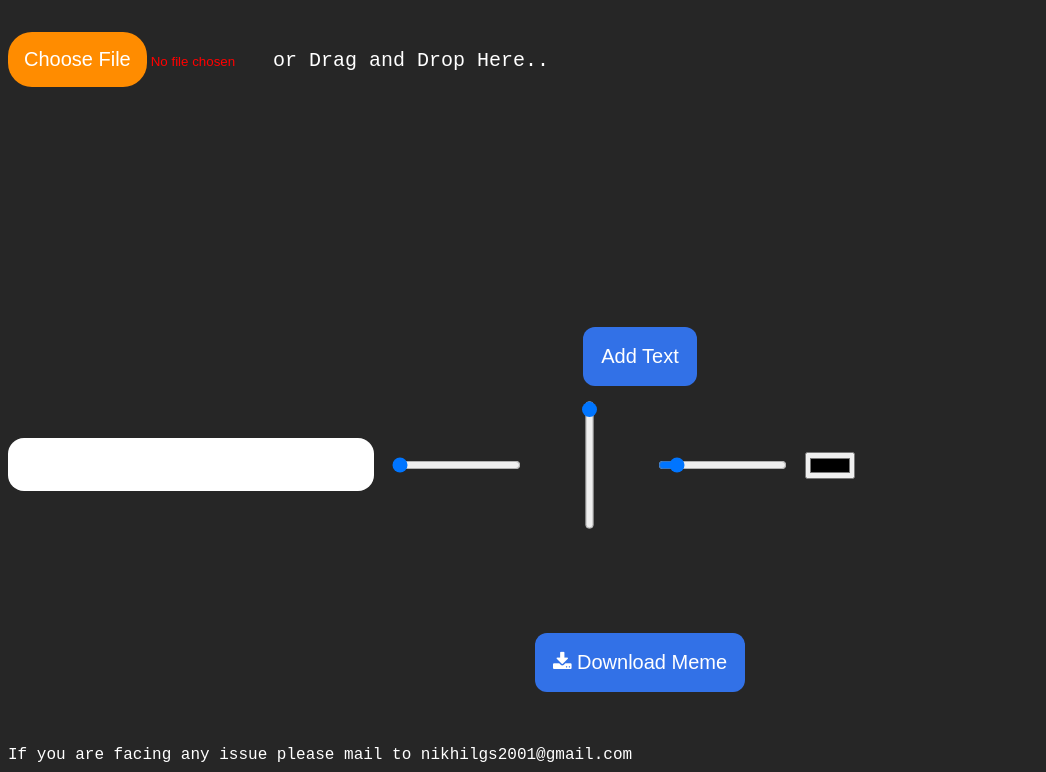
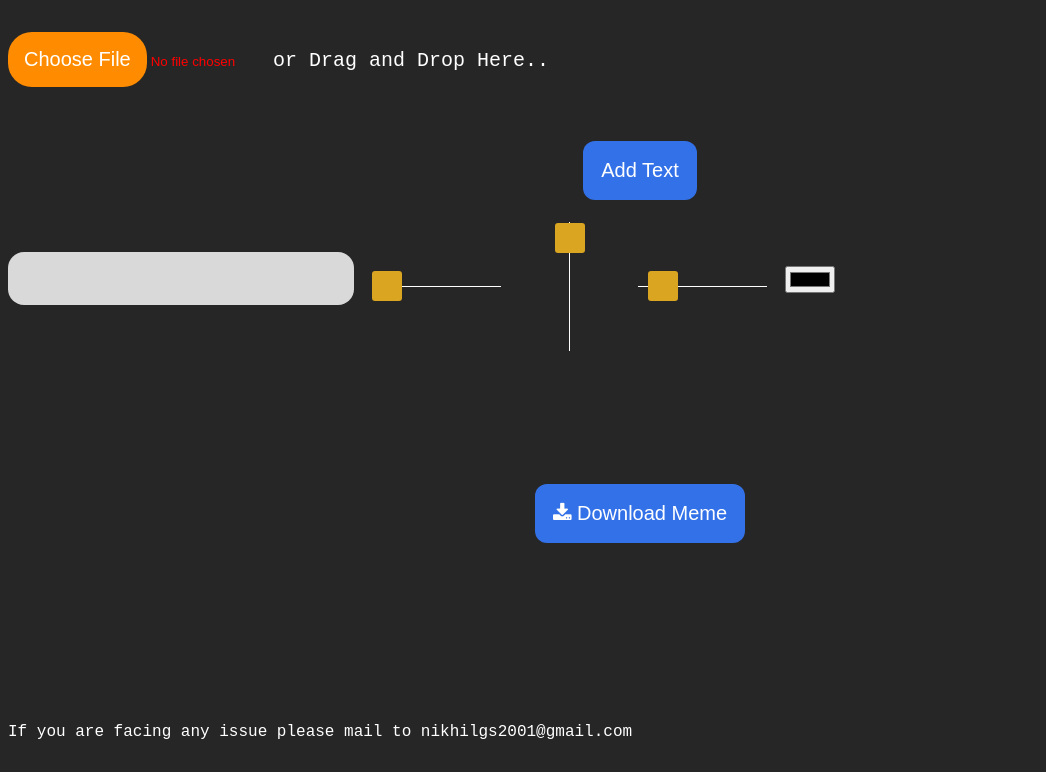
Before and after one commit to nikhilgs2001/m1, a plain HTML site: page index.html in a window 1280 px wide. Both pictures are taken after a click on the button "Add Text". Shown: the part 120-892 px from the top of the page, without its empty margins (0-1046 px from the left). After the commit the page ends 869 px from the top, so only its background shows below. Drawn offline with Linux system fonts and the light colour scheme.

Commit message:
Update index.html

```diff
--- a/index.html
+++ b/index.html
@@ -43,6 +43,7 @@ outline: none;
 
 .ji{
   color:red;
+
 }
 
 .btn{
@@ -60,26 +61,45 @@ outline: none;
 
 .h2{
 
+
 text-align: center;
 padding:16px 16px;
 color:white;
-background-color: #3271e7;
+
 border-color:transparent;
 border-radius: 12px;
 font-size: 20px;
 outline: none;
-
-
+background-color: #ff8c00;
 }
 
 
+input[type=range]{
+    -webkit-appearance: none;
+}
+
+input[type=range]::-webkit-slider-runnable-track {
+
+    height: 1px;
+    background-color: white;
+  outline: none;
+    border-radius: 3px;
+}
+
+input[type=range]::-webkit-slider-thumb {
+    -webkit-appearance: none;
+
+    height: 30px;
+    width: 30px;
+    border-radius: 10%;
+    background: goldenrod;
+    margin-top: -15.5px;
+}
 
 
-
-
-
-
-
+input[type=range]:focus {
+    outline: none;
+}
 
 
 
@@ -106,13 +126,12 @@ outline: none;
 <input type="file" id="imageLoader"><span style="color:white;font-family: 'Courier New', monospace;font-size: 20px;outline: none;">&nbsp;or Drag and Drop Here..</span>
 <br><br><br><br>
 </div>
-<div id="canvas-wrap">
-<canvas style="display: block;" id="imageCanvas">
-<canvas id="canvasID"></canvas><br><br>
-</div><br><br>
+
 <div class="h3">
 <button class="btn" onclick="show()">Add Text</button>
 </div>
+
+
 <br><br>
 
 
@@ -125,14 +144,17 @@ outline: none;
 
 
 
+<p id ="demo"></p>
+
+<div id="canvas-wrap">
+<canvas style="display: block;" id="imageCanvas" width="1" height="1">
+<canvas id="canvasID"></canvas>
+</div>
 
 
 
 
 
-
-
-<p id ="demo"></p>
 <script>
 	var ii1=0,ii2=0,ii3=0,ii4=0,ii5=0,ii6=0,iii3=0,jj1=0,jj2=0;
 var x=0,y=10,z=100,w=1000,o=10000,jjj0=0,jjj1=0,jjj2=0,jjj3=0;
@@ -153,8 +175,6 @@ function post(){
         DrawOverlay(img);
         DrawText();
         DynamicText(img);
-
-
 
 }
 
@@ -276,6 +296,7 @@ function handleImage(e) {
         img.onload = function() {
             canvas.width = img.width;
             canvas.height = img.height;
+
             ctx.drawImage(img,0,0);
         }
         img.src = event.target.result;
@@ -308,7 +329,7 @@ function show(){
     var objNewDiv = document.createElement('div');
     //objNewDiv.setAttribute('id', 'div_' + x);
 
-    objNewDiv.innerHTML = '<input type="text" id="'+x+'" name="'+x+'" style="color:red;padding:10px 20px;border-radius:16px;font-size: 25px;outline:none;border-color:transparent;"  oninput="post()"/>&nbsp;&nbsp;&nbsp;&nbsp;<input type="range" min="0" max="1000" value="0" id="'+y+'" oninput="post()"/><input type="range" min="0" max="1000" value="10" id="'+z+'" style="transform: rotate(-270deg);" oninput="post()"/><input type="range" min="0" max="300" value="30" id="'+o+'" oninput="post()"/>&nbsp;&nbsp;&nbsp;&nbsp;<input type="color" id="'+w+'" onchange="post()"><br><br><br><br><br><br><br><br>';
+    objNewDiv.innerHTML = '<input type="text" id="'+x+'" name="'+x+'" style="color:#595959;padding:10px 10px;border-radius:16px;font-size: 25px;outline:none;border-color:transparent;background-color:#d9d9d9;"  oninput="post()"/>&nbsp;&nbsp;&nbsp;&nbsp;<input type="range" min="0" max="2000" value="0" id="'+y+'" oninput="post()"/><input type="range" min="0" max="2000" value="20" id="'+z+'" style="transform: rotate(-270deg);" oninput="post()"/><input type="range" min="0" max="300" value="30" id="'+o+'" oninput="post()"/>&nbsp;&nbsp;&nbsp;&nbsp;<input type="color" id="'+w+'" onchange="post()"><br><br><br><br><br><br><br><br>';
     document.getElementById('demo').appendChild(objNewDiv);
 }
 
@@ -327,16 +348,18 @@ function show(){
 
 
 </script>
+
+
 <div class="h3">
 
-
+<br><br>
 <button class="btn" onclick="download()"><i class="fa fa-download" ></i> Download Meme</button>
 
 
 <br><br><br><br>
 
 
-
+<br><br><br><br><br><br><br>
 </div>
 
 <footer>
```
